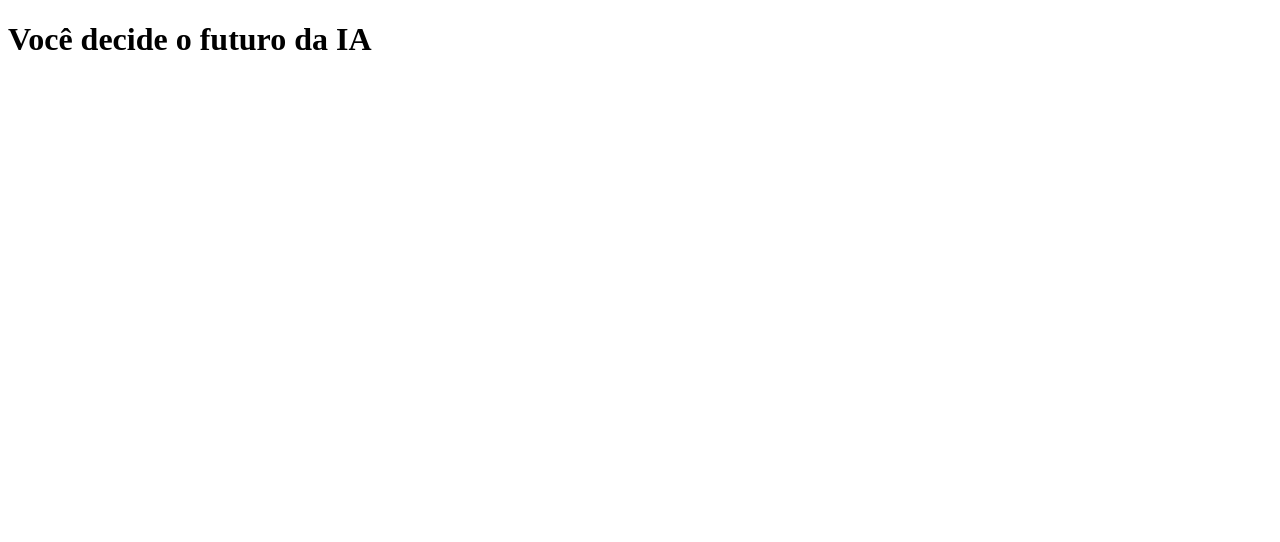
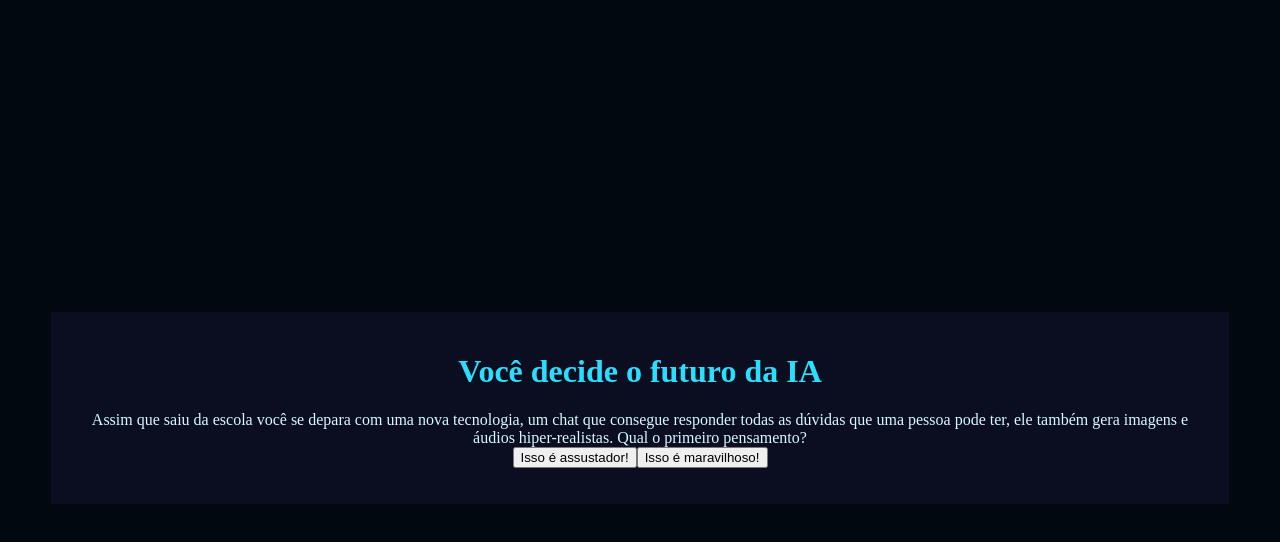
Before and after one commit to 4rthurWillian/missao-refletindo-sobre-inteligencia-artificial, a plain HTML site: page index.html in a window 1280 px wide. Drawn offline with Linux system fonts and the light colour scheme.

Commit message:
afirmação

```diff
--- a/index.html
+++ b/index.html
@@ -1,5 +1,5 @@
 <!DOCTYPE html>
-<html lang="pt-BR">
+<html lang="pt-br">
 <head>
     <meta charset="UTF-8">
     <meta name="viewport" content="width=device-width, initial-scale=1.0">
@@ -10,7 +10,7 @@
     <div class="caixa-principal">
         <h1>Você decide o futuro da IA</h1>
         <div class="caixa-perguntas"></div>
-        <div class="caixa-alternativa"></div>
+        <div class="caixa-alternativas"></div>
         <div class="caixa-resultado">
             <p class="texto-resultado"></p>
         </div>
--- a/script.js
+++ b/script.js
@@ -1,60 +1,106 @@
 const caixaPrincipal = document.querySelector(".caixa-principal");
-const caixaPerguntas = document.querySelector(".caixa-pergunta");
-const caixaAlternativas = document.querySelector(".caixa-alternativa");
+const caixaPerguntas = document.querySelector(".caixa-perguntas");
+const caixaAlternativas = document.querySelector(".caixa-alternativas");
 const caixaResultado = document.querySelector("caixa-resultado");
 const textoResultado = document.querySelector("texto-resultado");
 
-const pergunta = [
+const perguntas = [
   {
-        enunciado: "Pergunta 1",
+    enunciado:
+      "Assim que saiu da escola você se depara com uma nova tecnologia, um chat que consegue responder todas as dúvidas que uma pessoa pode ter, ele também gera imagens e áudios hiper-realistas. Qual o primeiro pensamento?",
     alternativas: [
-            "Alternativa 1",
-            "Alternativa 2"
+        {
+            texto: "Isso é assustador!",
+            afirmacao: "afirmação"
+        },
+        {
+            texto: "Isso é maravilhoso!",
+            afirmacao: "afirmação"
+        }
     ]
   },
   {
-        enunciado: "Pergunta 2",
+    enunciado:
+      "Com a descoberta desta tecnologia, chamada Inteligência Artificial (IA), uma professora de tecnologia da escola decidiu fazer uma sequência de aulas sobre esta tecnologia. No fim de uma aula ela pede que você escreva um trabalho sobre o uso de IA em sala de aula. Qual atitude você toma?",
     alternativas: [
-            "Alternativa 1",
-            "Alternativa 2"
+        {
+      texto: "Utiliza uma ferramenta de busca na internet que utiliza IA para que ela ajude a encontrar informações relevantes para o trabalho e explique numa linguagem que facilite o entendimento.",
+      afirmacao: "afirmação"
+        },
+        {
+      texto: "Escreve o trabalho com base nas conversas que teve com colegas, algumas pesquisas na internet e conhecimentos próprios sobre o tema.",
+        afirmacao: "afirmação"
+        }
     ]
   },
   {
-        enunciado: "Pergunta 3",
+    enunciado:
+      "Após a elaboração do trabalho, a professora realizou um debate entre a turma para entender como foi realizada a pesquisa e escrita. Nessa conversa também foi levantado um ponto muito importante: como a IA impacta o trabalho do futuro. Nesse debate, como você se posiciona?",
     alternativas: [
-            "Alternativa 1",
-            "Alternativa 2"
+      {
+      texto: "Defende a ideia de que a IA pode criar novas oportunidades de emprego e melhorar habilidades humanas.",
+      afirmacao: "afirmação"
+      },
+      {
+      texto: "Me preocupo com as pessoas que perderão seus empregos para máquinas e defendo a importância de proteger os trabalhadores.",
+      afirmacao: "afirmação"
+      }
     ]
   },
   {
-        enunciado: "Pergunta 4",
+    enunciado:
+      "Ao final da discussão, você precisou criar uma imagem no computador que representasse o que pensa sobre IA. E agora?",
     alternativas: [
-            "Alternativa 1",
-            "Alternativa 2"
+      {
+      texto: "Criar uma imagem utilizando uma plataforma de design como o Paint.",
+      afirmacao: "afirmação"
+      },
+      {
+      texto: "Criar uma imagem utilizando um gerador de imagem de IA.",
+        afirmacao:"afirmação"
+      }
       ]
   },
   {
-        enunciado: "Pergunta 5",
+    enunciado:
+      "Você tem um trabalho em grupo de biologia para entregar na semana seguinte, o andamento do trabalho está um pouco atrasado e uma pessoa do seu grupo decidiu fazer com ajuda de uma IA. O problema é que o trabalho está totalmente igual ao do chat. O que você faz?",
     alternativas: [
-            "Alternativa 1",
-            "Alternativa 2"
+      {
+      texto: "Escrever comandos para o chat é uma forma de contribuir com o trabalho, por isso não é um problema utilizar o texto inteiro.",
+      afirmacao: "afirmação"
+      },
+      {
+      texto: "O chat pode ser uma tecnologia muito avançada, mas é preciso manter a atenção pois toda máquina erra, por isso revisar o trabalho e contribuir com as perspectivas pessoais é essencial.",
+        afirmacao:"afirmação"
+      }
     ]
   },
 ];
+
 
 let atual = 0;
 let perguntaAtual;
 
 function mostraPergunta(){
     perguntaAtual = perguntas[atual];
-    caixaPerguntas.textContent = perguntaAtual.enunciado
+    caixaPerguntas.textContent = perguntaAtual.enunciado;
+    mostraAlternativas();
 }
 
-function mostraPergunta(){
+function mostraAlternativas(){
     for (const alternativa of perguntaAtual.alternativas){
         const botaoAlternativas = document.createElement("button");
-        botaoAlternativas.textContent = alternativa;
+        botaoAlternativas.textContent = alternativa.texto;
+        botaoAlternativas.addEventListener("click", () => respostaSelecionada(alternativa));
         caixaAlternativas.appendChild(botaoAlternativas);
     }
-};
+}
+
+function respostaSelecionada(opcaoSelecionada){
+  const afirmacoes = opcaoSelecionada.afirmacoes;
+  historiaFinal = afirmacoes;
+  atual++;
   mostraPergunta();
+}
+
+mostraPergunta();
--- a/style.css
+++ b/style.css
@@ -0,0 +1,27 @@
+:root {
+    --cor-fundo: #01080E;
+    --cor-principal: #0B0D20;
+    --cor-secundaria: #212333;
+    --cor-destaque: #2BDEFD;
+    --cor-texto: #D7F9FF;
+}
+
+body{
+    background-color: var(--cor-fundo);
+    color: var(--cor-texto);
+    display: flex;
+    justify-content: center;
+    align-items: center;
+    min-height: 100vh;
+}
+
+.caixa-principal{
+    background-color: var(--cor-principal);
+    width: 90%;
+    text-align: center;
+    padding: 20px;
+}
+
+h1{
+    color: var(--cor-destaque);
+}
```
Lines whose indentation alone changed are shown as unchanged.
